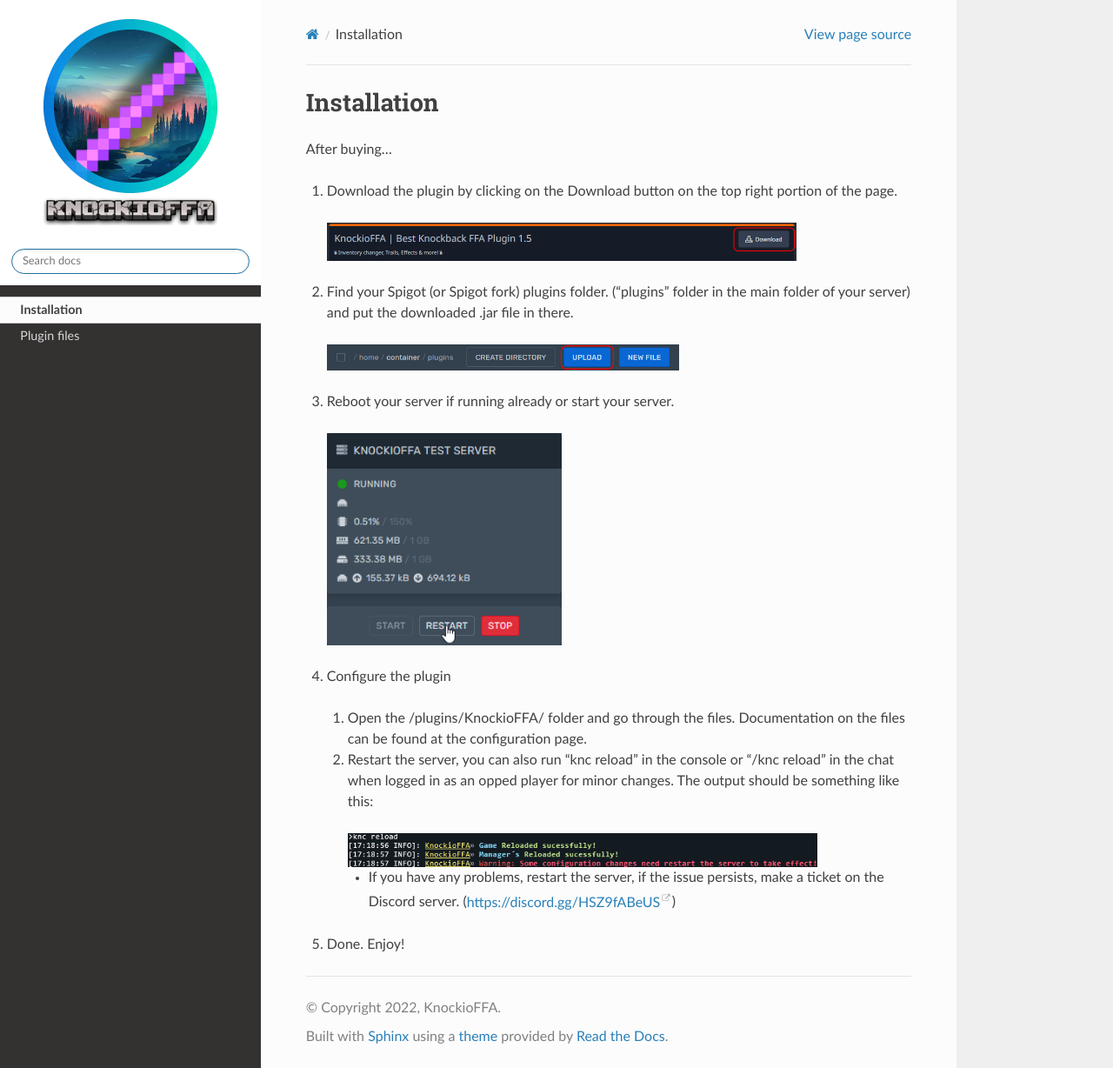
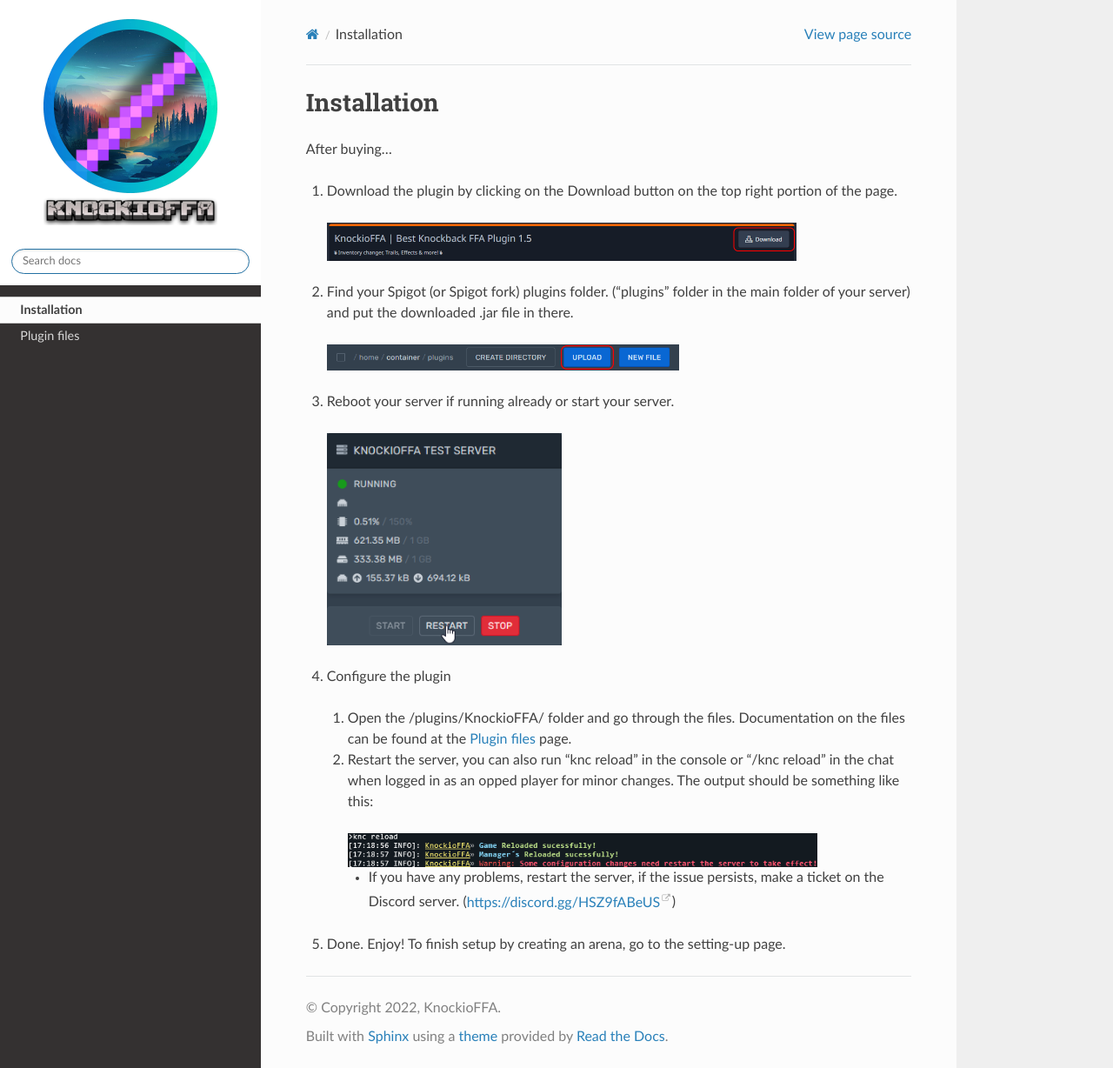
Before and after one commit to JustLeader69420/KnockioFFAdocs, a Sphinx documentation site: the page built from docs/source/installation.rst, in a window 1280 px wide and 1228 px high. Shown: the whole window at 87% size. Built offline with Sphinx 7.4.7 and the Read the Docs theme 2.0.0, drawn with Linux system fonts in a browser that asks for light colours; pages that are not in the unit, such as notebooks, are missing from menus.

Commit message:
Update installation.rst

```diff
--- a/docs/source/installation.rst
+++ b/docs/source/installation.rst
@@ -24,7 +24,7 @@
     :alt: Reboot or start the server.
 
 4. Configure the plugin
-  1. Open the /plugins/KnockioFFA/ folder and go through the files. Documentation on the files can be found at the :doc:`configuration` page.
+  1. Open the /plugins/KnockioFFA/ folder and go through the files. Documentation on the files can be found at the :doc:`files` page.
   2. Restart the server, you can also run "knc reload" in the console or "/knc reload" in the chat when logged in as an opped player for minor changes. The output should be something like this:
 
     .. image:: assets/reloadingThePlugin.png
@@ -33,4 +33,4 @@
 
     - If you have any problems, restart the server, if the issue persists, make a ticket on the Discord server. (|Discord|)
 
-5. Done. Enjoy!
+5. Done. Enjoy! To finish setup by creating an arena, go to the :doc:`setting-up` page.
```
